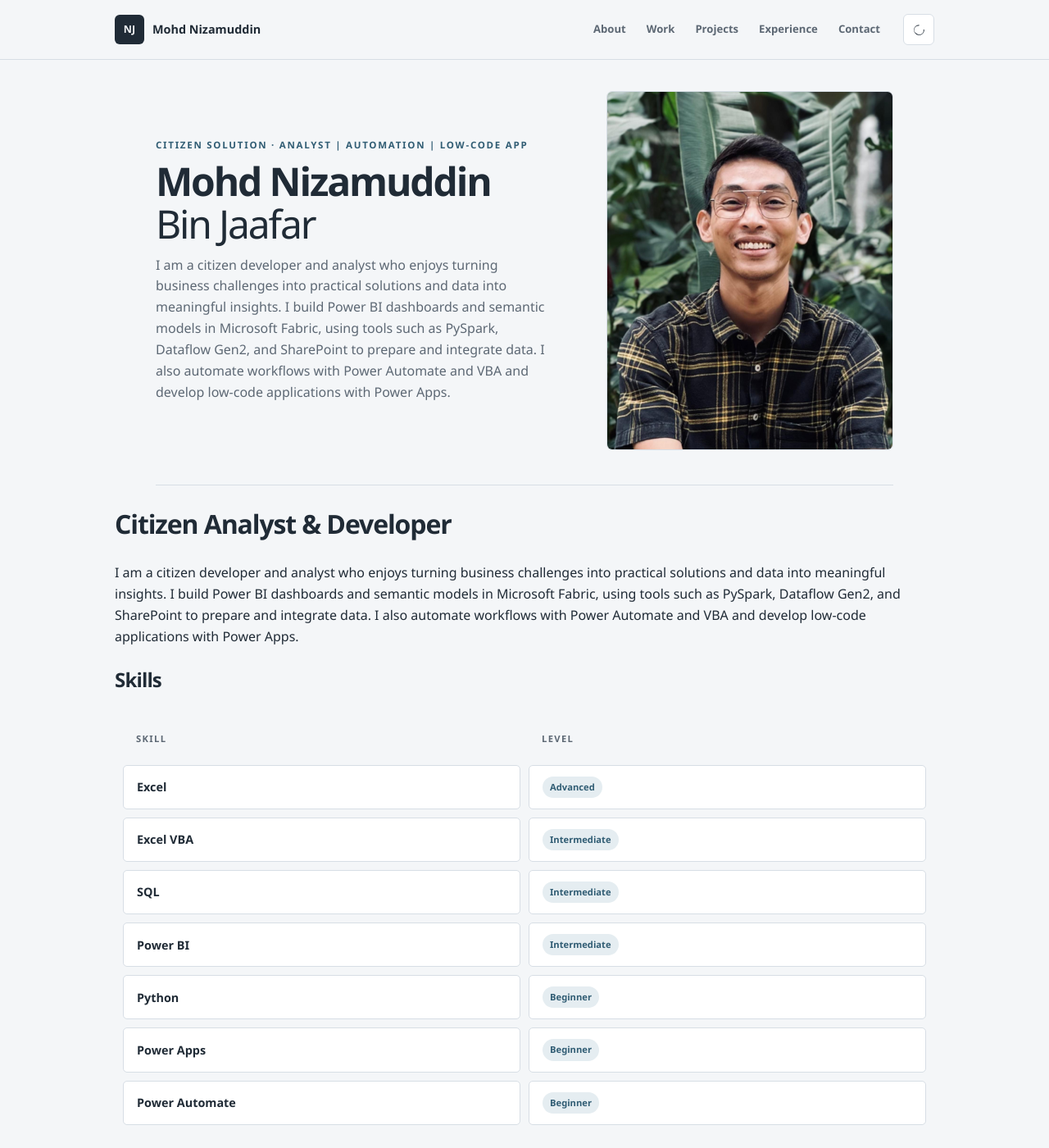
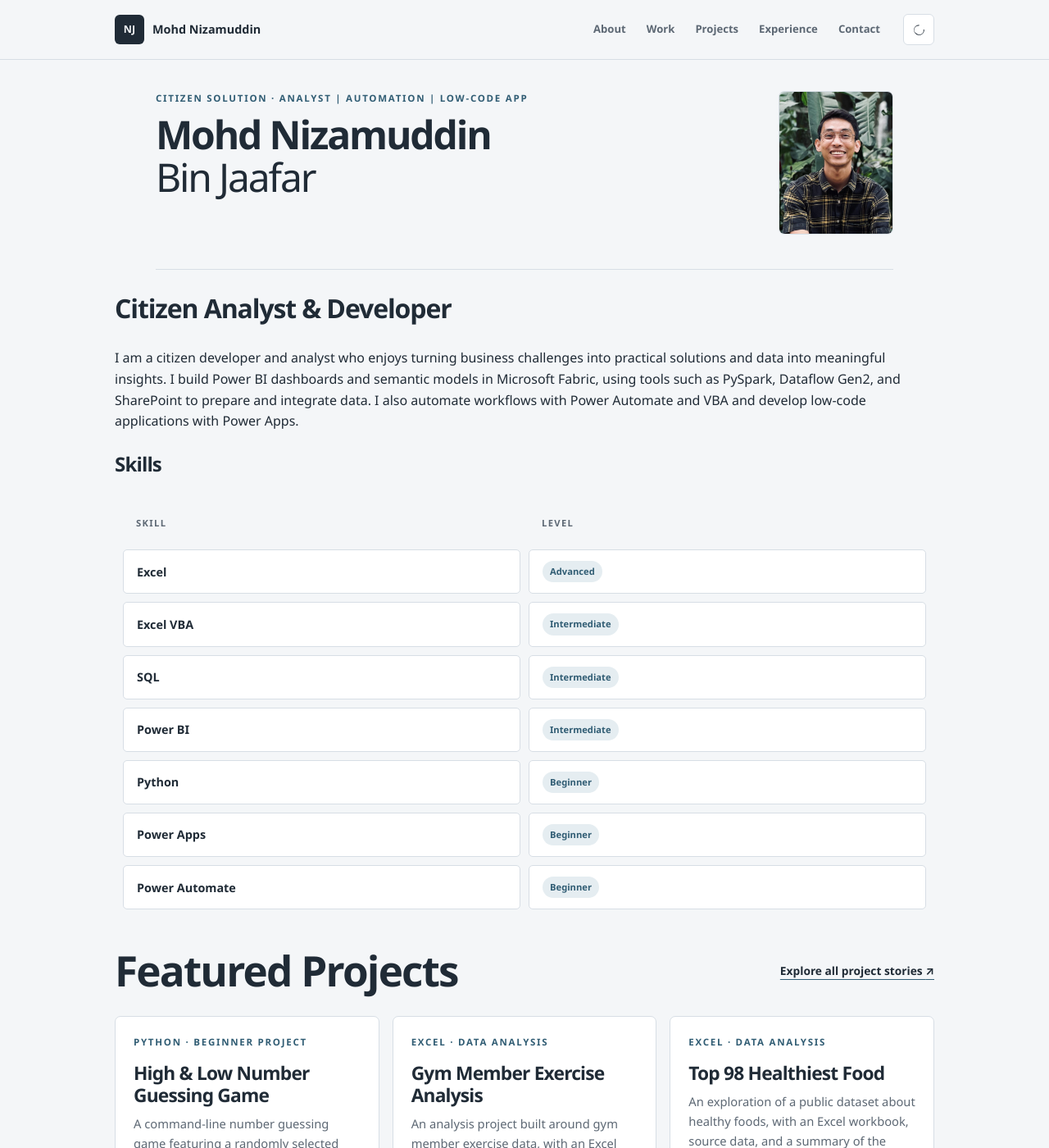
Before and after one commit to mdnizamjaafar/portfolio, a Jekyll site: the page built from README.md, in a window 1280 px wide and 1400 px high. Shown: the whole window at 82% size. Built offline with Jekyll 4.4.1, drawn with Linux system fonts in a browser that asks for light colours; our own code applies the rules of GitHub Pages for plain Markdown files.

Commit message:
Remove redundant profile text and align photo with profile label and name

```diff
--- a/_layouts/default.html
+++ b/_layouts/default.html
@@ -38,7 +38,6 @@
         <div class="home-profile-copy">
           <p class="eyebrow">Citizen Solution <span aria-hidden="true">·</span> Analyst <span aria-hidden="true">|</span> Automation <span aria-hidden="true">|</span> Low-Code App</p>
           <h2>Mohd Nizamuddin<br><em>Bin Jaafar</em></h2>
-          <p>I am a citizen developer and analyst who enjoys turning business challenges into practical solutions and data into meaningful insights. I build Power BI dashboards and semantic models in Microsoft Fabric, using tools such as PySpark, Dataflow Gen2, and SharePoint to prepare and integrate data. I also automate workflows with Power Automate and VBA and develop low-code applications with Power Apps.</p>
         </div>
         <img src="{{ '/assets/image/profile-picture2.png' | relative_url }}" alt="Portrait of Mohd Nizamuddin Bin Jaafar" width="600" height="750">
       </section>
--- a/assets/css/portfolio-polish.css
+++ b/assets/css/portfolio-polish.css
@@ -39,21 +39,20 @@ body {
 .nav a::after { height: 1px; }
 .theme-toggle { border-radius: 6px; }
 
-/* Portrait mirrors the height of the complete profile copy and never grows independently. */
+/* Compact, naturally proportioned portrait aligns with the short profile heading. */
 .home-profile {
   max-width: 900px;
   min-height: 0;
-  grid-template-columns: minmax(0, 1fr) 350px;
-  align-items: center;
+  grid-template-columns: minmax(0, 1fr) 140px;
+  align-items: start;
   gap: clamp(28px, 5vw, 64px);
   margin: 0 auto;
   padding: 38px 0 42px;
 }
 .home-profile img {
-  width: 350px;
-  max-height: 438px;
+  width: 140px;
+  height: 175px;
   aspect-ratio: 4 / 5;
-  height: auto;
   object-fit: cover;
   object-position: center 36%;
   border: 1px solid var(--line);
@@ -73,7 +72,6 @@ body {
   line-height: 1.08;
 }
 .home-profile-copy h2 em { color: inherit; font-style: normal; font-weight: 500; }
-.home-profile-copy > p:last-child { max-width: 510px; margin-top: 12px; font-size: 1rem; }
 
 /* Consistent typography and restrained surfaces throughout both pages. */
 h1, h2, h3, h4,
@@ -123,8 +121,6 @@ h1, h2, h3, h4,
 
 @media (max-width: 820px) {
   .header-inner, main, .site-footer { width: min(100% - 36px, 1000px); }
-  .home-profile { grid-template-columns: minmax(0, 1fr) 220px; gap: 24px; }
-  .home-profile img { width: 220px; max-height: 275px; }
 }
 @media (max-width: 600px) {
   .header-inner { width: calc(100% - 28px); }
@@ -133,19 +129,18 @@ h1, h2, h3, h4,
   .home-profile {
     grid-template-columns: minmax(0, 1fr);
     align-items: start;
-    gap: 20px;
+    gap: 16px;
     padding: 28px 0 30px;
   }
   .home-profile-copy { order: 1; }
   .home-profile img {
     order: 2;
-    width: 100%;
-    max-height: none;
-    aspect-ratio: 4 / 5;
+    width: 140px;
+    height: 175px;
+    justify-self: center;
     border-radius: 6px;
   }
   .home-profile-copy h2 { font-size: clamp(1.45rem, 7vw, 2rem); line-height: 1.12; }
-  .home-profile-copy > p:last-child { max-width: none; margin-top: 8px; font-size: .86rem; line-height: 1.5; }
   .home-profile-copy .eyebrow { margin-bottom: 6px; font-size: .62rem; letter-spacing: .08em; }
   .skills-table { border-spacing: 5px; }
   .skills-table th, .skills-table td { padding: 10px 8px; }
```
